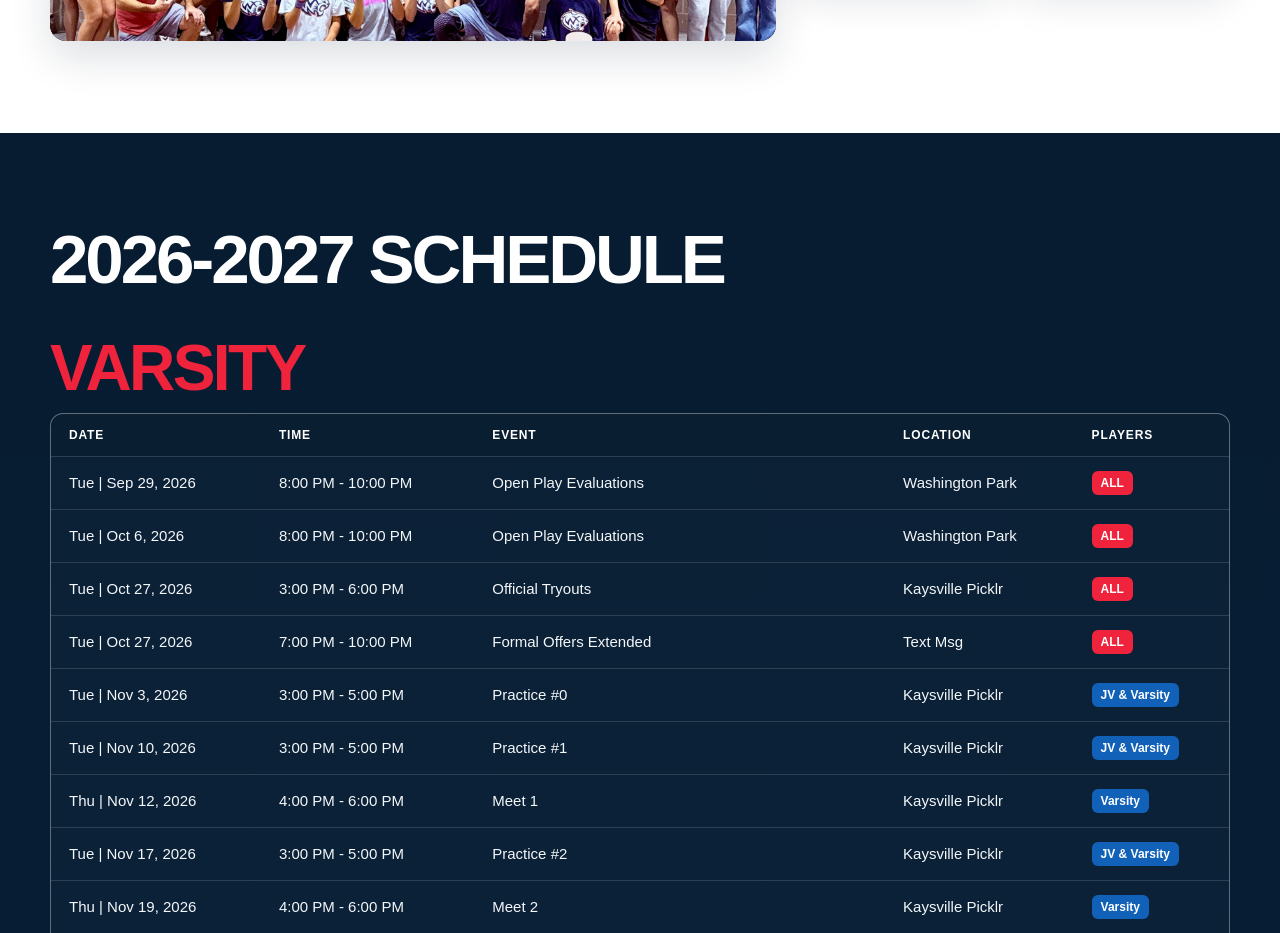
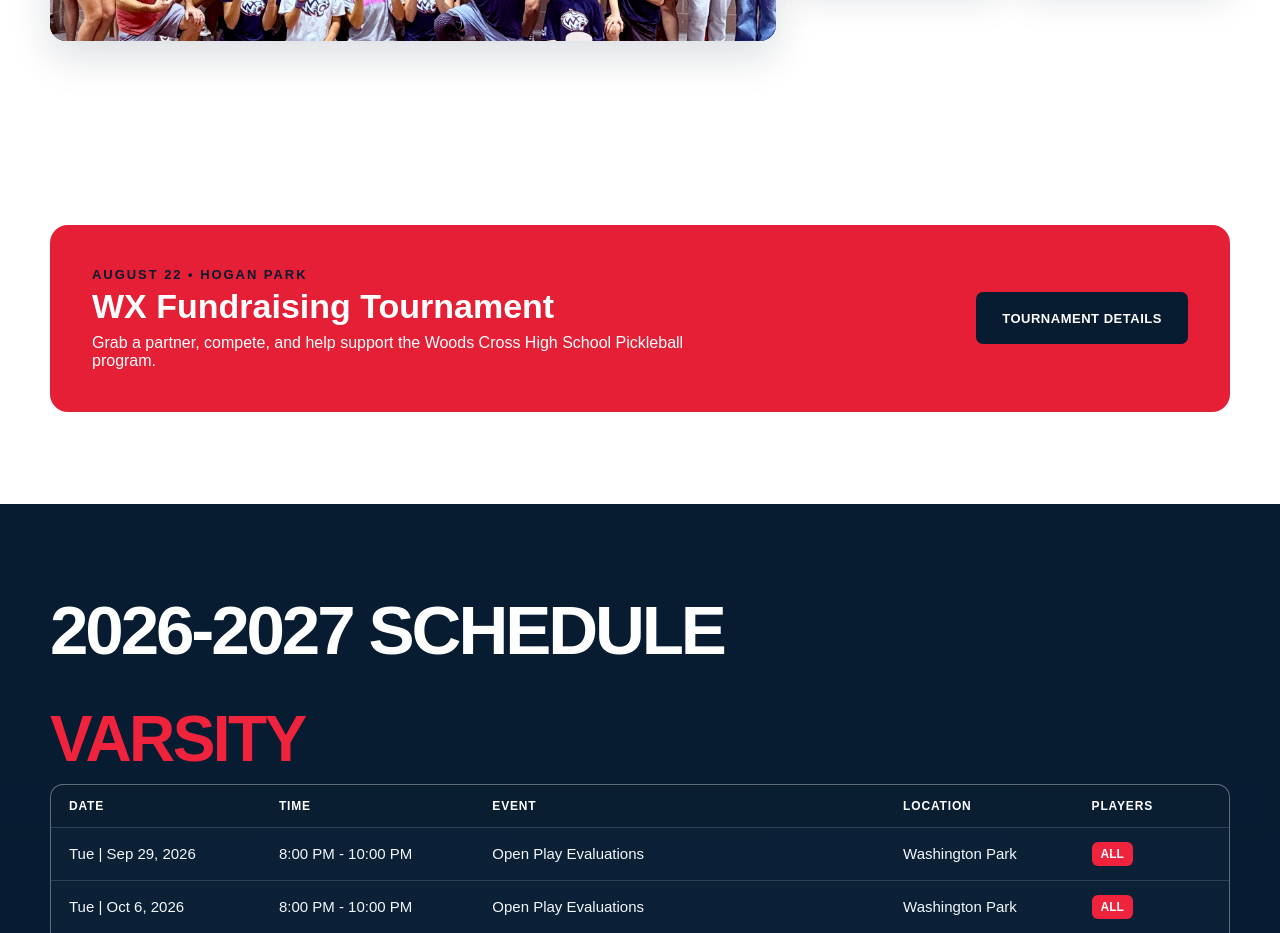
Before and after one commit to colesp-ui/wxpickleball, a Next.js app: page / in a window 1280 px wide. Shown: the part 1980-2913 px from the top of the page. Built offline with nearby package versions, Linux system fonts and the light colour scheme.

Commit message:
Add fundraiser callout to homepage

```diff
--- a/app/page.js
+++ b/app/page.js
@@ -94,6 +94,7 @@ export default function Home() {
         <section className="hero" id="home"><div className="container hero-grid"><div className="hero-inner"><div className="kicker">Woods Cross High School Pickleball</div><img className="hero-team-photo" src="/IMG_2759.jpg" alt="WX Pickleball team" /><div className="actions"><a className="btn btn-primary" href="#schedule">View Schedule</a><a className="btn btn-secondary" href="#team">Meet the Team</a></div></div><div className="hero-logo-wrap"><img className="hero-logo" src={LOGO} alt="WX Pickleball wildcat logo" /></div></div></section>
         <section className="section" id="team"><div className="container"><div className="kicker">Our Goals</div><h2>Our Focus</h2><div className="grid grid-4 goals-grid" style={{marginTop:36}}><div className="card"><div style={iconStyle}><FocusIcon type="development" /></div><h3>Development</h3><p>Our goal is to help the athletes develop from wherever they are. We focus on fundamental game play, technical skills, and strategies to win.</p></div><div className="card"><div style={iconStyle}><FocusIcon type="character" /></div><h3>Character</h3><p>Pickleball rewards positive thinking, self-confidence, and attitude. It’s also an extremely social sport. We feel these are wonderful life lessons.</p></div><div className="card"><div style={iconStyle}><FocusIcon type="competition" /></div><h3>Competition</h3><p>We want to compete at the highest levels in the state.</p></div><div className="card"><div style={iconStyle}><FocusIcon type="fun" /></div><h3>Fun</h3><p>“I’ll say this about WX pickleball, no other school is having as much fun out there as you guys are!”</p><p style={{marginTop:14,fontWeight:800}}>— American Heritage Head Coach</p></div></div></div></section>
         <section className="photo-section" id="photos"><div className="container"><div className="photo-heading"><div className="kicker">WX Pickleball</div><h2>This is our team.</h2><p className="section-lead">Competition, teammates, tournaments, and the moments that make the program.</p></div><div className="photo-showcase"><figure className="photo-feature"><img src="/IMG_2759.jpg" alt="WX Pickleball full team at a tournament" /></figure><div className="photo-grid"><figure><img src="/IMG_2473.jpg" alt="WX Pickleball team on court" /></figure><figure><img src="/IMG_3092.jpg" alt="WX Pickleball players at The Picklr" /></figure><figure><img src="/IMG_3237.jpg" alt="WX Pickleball team at an indoor event" /></figure><figure><img src="/IMG_2976.jpg" alt="WX Pickleball players on the podium" /></figure></div></div></div></section>
+        <section className="section" id="fundraiser"><div className="container"><div className="cta"><div><div className="kicker dark-kicker">August 22 • Hogan Park</div><h3>WX Fundraising Tournament</h3><p>Grab a partner, compete, and help support the Woods Cross High School Pickleball program.</p></div><a className="btn cta-btn" href="/tournament">Tournament Details</a></div></div></section>
         <section className="section schedule-section" id="schedule"><div className="container"><h2 className="schedule-main-title">2026-2027 Schedule</h2><div className="schedule-groups">{scheduleGroups.map((group) => <ScheduleTable group={group} key={group.name} />)}</div><div className="schedule-note"><strong>Schedules are subject to change.</strong> Check back regularly for updates. All times Mountain Time (MT).</div></div></section>
         <section className="section" id="contact"><div className="container"><div className="cta"><div><div className="kicker dark-kicker">WX PICKLEBALL</div><h3>Ready to play or support the team?</h3><p>Registration, volunteer, sponsor, and contact links will live right here.</p></div><a className="btn cta-btn" href="mailto:">Contact WX Pickleball</a></div></div></section>
       </main>
```
